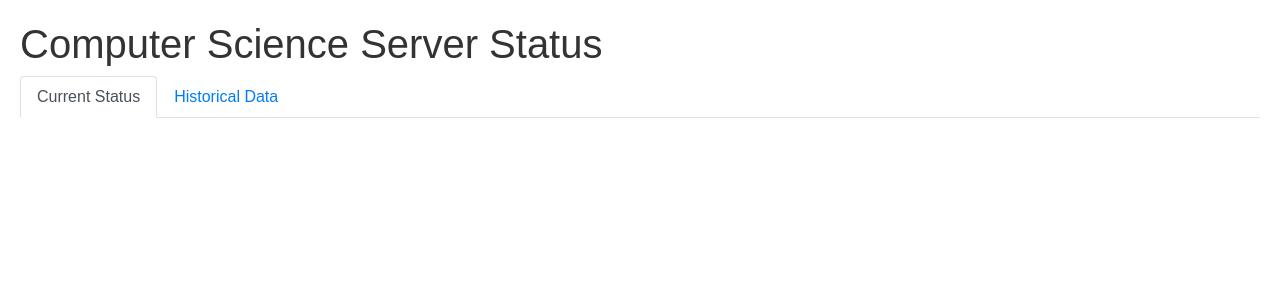
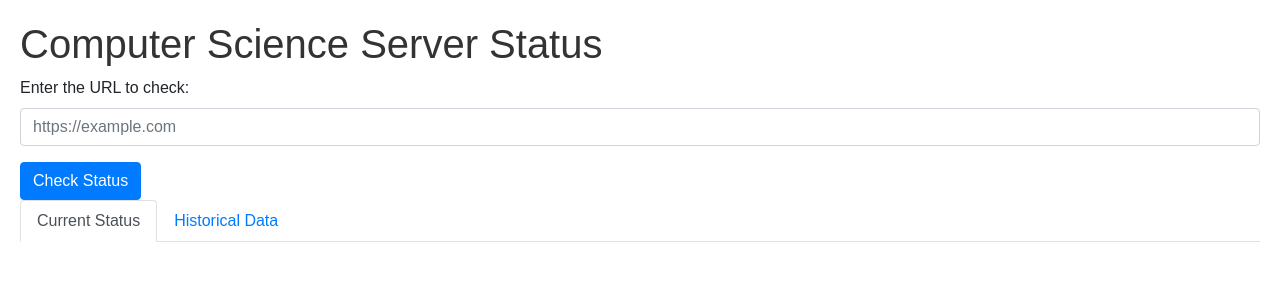
Before and after one commit to mohdhashirmazaher/oducsserver, a Flask app: template templates/index.html in a window 1280 px wide. Shown: the top 300 px of the page. Run offline with Flask 2, Linux system fonts and the light colour scheme; the template is opened without the code that fills it, so the values that code supplies are empty; data comes from the database, SQL or seed files in the repository; both versions use the stored data as it was after the commit; some libraries are stand-ins or nearby versions.

Commit message:
added the feature of adding the url manually to the program. also, the program rechecks the server automatically every 5 minutes (can be changed)

```diff
--- a/app.py
+++ b/app.py
@@ -1,4 +1,4 @@
-from flask import Flask, render_template
+from flask import Flask, render_template, request
 import requests
 from datetime import datetime
 import sqlite3
@@ -25,6 +25,10 @@ def init_db():
                             response_time REAL,
                             headers TEXT,
                             last_checked TEXT
+                          )''')
+        cursor.execute('''CREATE TABLE IF NOT EXISTS urls (
+                            id INTEGER PRIMARY KEY AUTOINCREMENT,
+                            url TEXT UNIQUE
                           )''')
         conn.commit()
     print("Database initialized.")
@@ -55,7 +59,15 @@ def check_server_status(url):
         }
 
 def check_servers():
-    for name, url in servers.items():
+    urls = list(servers.values())
+    with sqlite3.connect(DATABASE) as conn:
+        cursor = conn.cursor()
+        cursor.execute('SELECT url FROM urls')
+        dynamic_urls = cursor.fetchall()
+        for (url,) in dynamic_urls:
+            urls.append(url)
+
+    for url in urls:
         result = check_server_status(url)
         status_info = {
             "status": result["status"],
@@ -63,19 +75,36 @@ def check_servers():
             "headers": result["headers"],
             "last_checked": datetime.now().strftime("%Y-%m-%d %H:%M:%S")
         }
-        save_status_to_db(name, status_info)
+        save_status_to_db(url, status_info)
 
-@app.route('/')
+@app.route('/', methods=['GET', 'POST'])
 def index():
     statuses = {}
+    url_status = None
+    if request.method == 'POST':
+        url = request.form['url']
+        result = check_server_status(url)
+        url_status = {
+            "url": url,
+            "status": result["status"],
+            "response_time": result["response_time"],
+            "headers": result["headers"],
+            "last_checked": datetime.now().strftime("%Y-%m-%d %H:%M:%S")
+        }
+        save_status_to_db(url, url_status)
+        with sqlite3.connect(DATABASE) as conn:
+            cursor = conn.cursor()
+            cursor.execute('INSERT OR IGNORE INTO urls (url) VALUES (?)', (url,))
+            conn.commit()
+
     with sqlite3.connect(DATABASE) as conn:
         cursor = conn.cursor()
-        for name in servers.keys():
+        for name, url in servers.items():
             cursor.execute('''SELECT status, response_time, headers, last_checked
                               FROM server_status
                               WHERE server_name = ?
                               ORDER BY last_checked DESC
-                              LIMIT 1''', (name,))
+                              LIMIT 1''', (url,))
             status_info = cursor.fetchone()
             print(f"Retrieved status for {name}: {status_info}")
             if status_info:
@@ -85,26 +114,55 @@ def index():
                     "headers": eval(status_info[2]),
                     "last_checked": status_info[3]
                 }
+
+        cursor.execute('SELECT url FROM urls')
+        dynamic_urls = cursor.fetchall()
+        for (url,) in dynamic_urls:
+            cursor.execute('''SELECT status, response_time, headers, last_checked
+                              FROM server_status
+                              WHERE server_name = ?
+                              ORDER BY last_checked DESC
+                              LIMIT 1''', (url,))
+            status_info = cursor.fetchone()
+            if status_info:
+                statuses[url] = {
+                    "status": bool(status_info[0]),
+                    "response_time": status_info[1],
+                    "headers": eval(status_info[2]),
+                    "last_checked": status_info[3]
+                }
+
     print(f"Statuses: {statuses}")
-    return render_template('index.html', statuses=statuses)
+    return render_template('index.html', statuses=statuses, url_status=url_status)
 
 @app.route('/historical')
 def historical():
     historical_data = {}
     with sqlite3.connect(DATABASE) as conn:
         cursor = conn.cursor()
-        for name in servers.keys():
+        for name, url in servers.items():
             cursor.execute('''SELECT status, last_checked
                               FROM server_status
                               WHERE server_name = ?
-                              ORDER BY last_checked DESC''', (name,))
+                              ORDER BY last_checked DESC''', (url,))
             data = cursor.fetchall()
             historical_data[name] = [{"status": bool(row[0]), "last_checked": row[1]} for row in data]
+
+        cursor.execute('SELECT url FROM urls')
+        dynamic_urls = cursor.fetchall()
+        for (url,) in dynamic_urls:
+            cursor.execute('''SELECT status, last_checked
+                              FROM server_status
+                              WHERE server_name = ?
+                              ORDER BY last_checked DESC''', (url,))
+            data = cursor.fetchall()
+            historical_data[url] = [{"status": bool(row[0]), "last_checked": row[1]} for row in data]
+
     return render_template('historical.html', historical_data=historical_data)
 
 if __name__ == '__main__':
     init_db()
     scheduler = BackgroundScheduler()
-    scheduler.add_job(func=check_servers, trigger="interval", minutes=10)
+    scheduler.add_job(func=check_servers, trigger="interval", minutes=5)
     scheduler.start()
     app.run(debug=True)
--- a/templates/historical.html
+++ b/templates/historical.html
@@ -11,41 +11,38 @@
         h1 {
             color: #333;
         }
-        .server-status {
-            margin-bottom: 20px;
-            padding: 10px;
-            border: 1px solid #ccc;
-            border-radius: 5px;
-        }
-        .server-status h2 {
-            margin-top: 0;
-        }
-        .up {
-            color: green;
-        }
-        .down {
-            color: red;
+        .card-header {
+            cursor: pointer;
         }
     </style>
 </head>
 <body>
     <h1>Historical Data</h1>
+    <div class="accordion" id="historicalAccordion">
         {% for server, data in historical_data.items() %}
-        <div class="server-status">
-            <h2>{{ server }} - Historical Data</h2>
+            <div class="card">
+                <div class="card-header" id="heading{{ loop.index }}">
+                    <h2 class="mb-0">
+                        <button class="btn btn-link" type="button" data-toggle="collapse" data-target="#collapse{{ loop.index }}" aria-expanded="true" aria-controls="collapse{{ loop.index }}">
+                            {{ server }} - Historical Data
+                        </button>
+                    </h2>
+                </div>
+
+                <div id="collapse{{ loop.index }}" class="collapse" aria-labelledby="heading{{ loop.index }}" data-parent="#historicalAccordion">
+                    <div class="card-body">
                         <ul>
                             {% for entry in data %}
-                    <li>
-                        {% if entry.status %}
-                            <span class="up">Up</span>
-                        {% else %}
-                            <span class="down">Down</span>
-                        {% endif %}
-                        - Last Checked: {{ entry.last_checked }}
-                    </li>
+                                <li>{{ "Up" if entry.status else "Down" }} - Last Checked: {{ entry.last_checked }}</li>
                             {% endfor %}
                         </ul>
                     </div>
+                </div>
+            </div>
         {% endfor %}
+    </div>
+
+    <script src="https://ajax.googleapis.com/ajax/libs/jquery/3.5.1/jquery.min.js"></script>
+    <script src="https://maxcdn.bootstrapcdn.com/bootstrap/4.5.2/js/bootstrap.min.js"></script>
 </body>
 </html>
--- a/templates/index.html
+++ b/templates/index.html
@@ -43,6 +43,14 @@
 </head>
 <body>
     <h1>Computer Science Server Status</h1>
+    <form action="/" method="post">
+        <div class="form-group">
+            <label for="url">Enter the URL to check:</label>
+            <input type="text" class="form-control" id="url" name="url" placeholder="https://example.com" required>
+        </div>
+        <button type="submit" class="btn btn-primary">Check Status</button>
+    </form>
+
     <ul class="nav nav-tabs" role="tablist">
         <li class="nav-item">
             <a class="nav-link active" data-toggle="tab" href="#current-status">Current Status</a>
@@ -54,6 +62,26 @@
 
     <div class="tab-content">
         <div id="current-status" class="container tab-pane active"><br>
+            {% if url_status %}
+                <div class="server-status">
+                    <h2>{{ url_status.url }}</h2>
+                    {% if url_status.status %}
+                        <p class="up">The server is up and running!</p>
+                        <p>Response Time: {{ url_status.response_time }} seconds</p>
+                    {% else %}
+                        <p class="down">The server is down.</p>
+                    {% endif %}
+                    <div class="headers">
+                        <h3>Headers:</h3>
+                        <ul>
+                            {% for header, value in url_status.headers.items() %}
+                                <li><strong>{{ header }}:</strong> {{ value }}</li>
+                            {% endfor %}
+                        </ul>
+                    </div>
+                    <p>Last Checked: {{ url_status.last_checked }}</p>
+                </div>
+            {% endif %}
             {% for server, info in statuses.items() %}
                 <div class="server-status">
                     <h2>{{ server }}</h2>
```
Also changed, not shown: server_status.db. Lines whose indentation alone changed are shown as unchanged.
